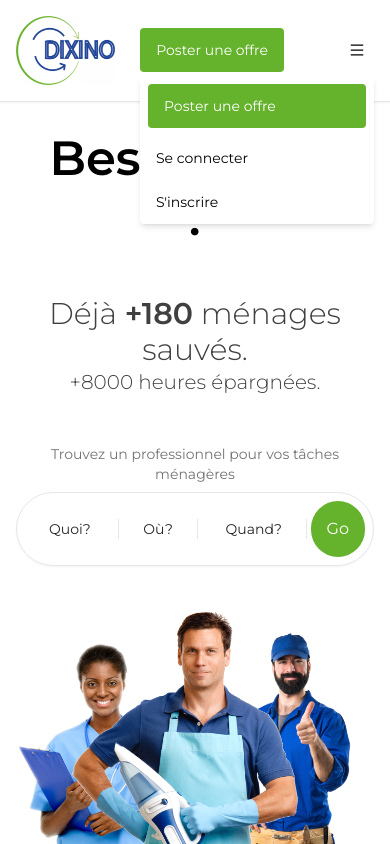
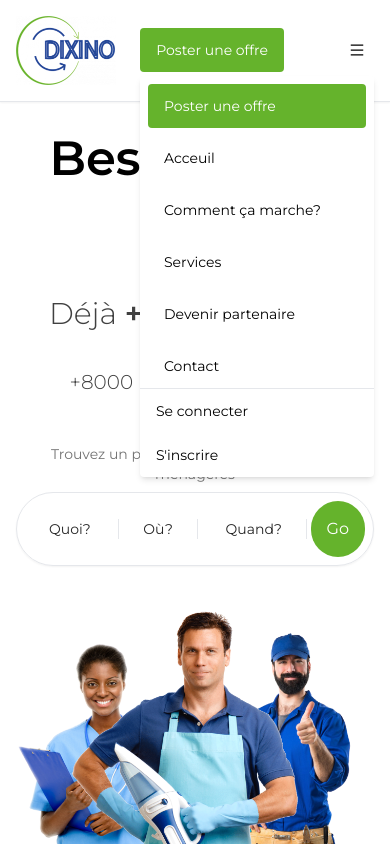
Before and after one commit to Mitterrandmbe/dixino, a Next.js app: page / in a window 390 px wide. Both pictures are taken after a click on the element 335 px from the left and 50 px from the top of the page. Shown: the top 844 px of the page. Built offline with nearby package versions, Linux system fonts and the light colour scheme; no server answers; the database is empty; what world-countries would draw is missing.

Commit message:
Navbar mobile updated

```diff
--- a/app/components/navbar/UserMenu.tsx
+++ b/app/components/navbar/UserMenu.tsx
@@ -23,6 +23,7 @@ import useOfferModal from '@/app/hooks/useOfferModal';
 import { usePathname, useRouter } from 'next/navigation';
 
 import { routes, singleLevelNestedRoutes } from "@/app/libs/routes";
+import Link from 'next/link';
 
 interface UserMenuProps {
     currentUser?: SafeUser | null;
@@ -234,6 +235,30 @@ const UserMenu: React.FC<UserMenuProps> = ({
                     ) : (
 
                         <>
+                        <div className='px-2 flex flex-col gap-2'>
+                            <MenuItem
+                                onClick={() => router.push(routes.home)}
+                                label="Acceuil"
+                            />
+                            <MenuItem
+                                onClick={() => router.push(routes.home)}
+                                label="Comment ça marche?"
+                            />
+                            <MenuItem
+                                onClick={() => router.push(routes.services)}
+                                label="Services"
+                            />
+                            <MenuItem
+                                onClick={() => router.push(routes.home)}
+                                label="Devenir partenaire"
+                            />
+                            <MenuItem
+                                onClick={() => router.push(routes.home)}
+                                label="Contact"
+                            />
+
+                        </div>
+                        <hr />
                         <MenuItem
                             onClick={loginModal.onOpen}
                             label="Se connecter"
```
